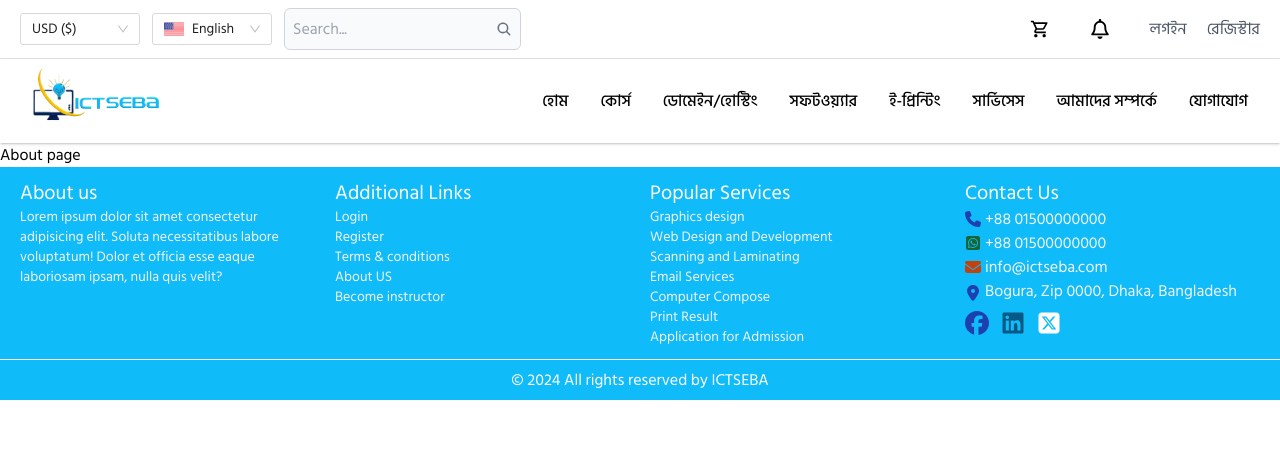
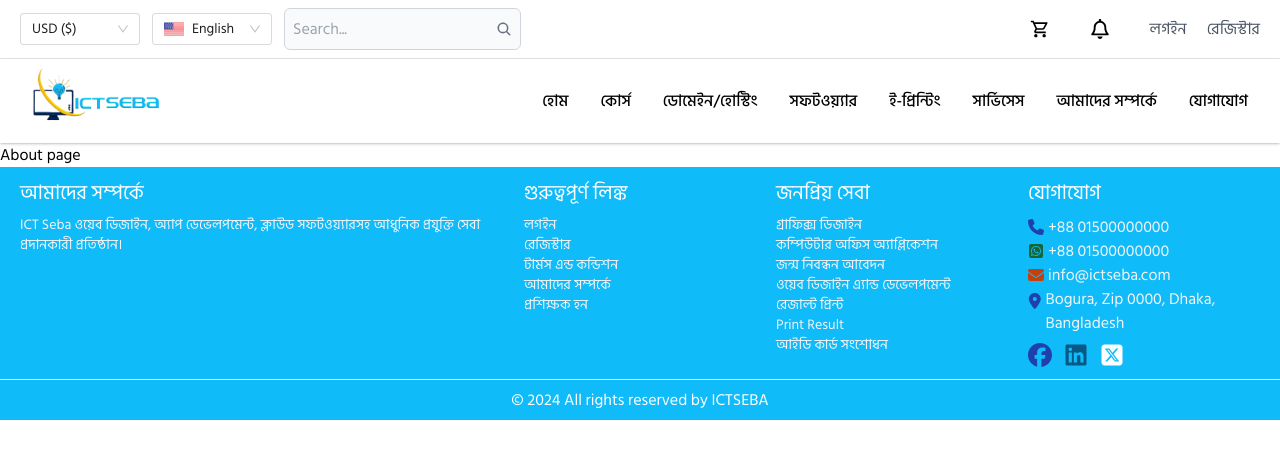
Before and after one commit to MdShobujDev/ict-seba, a Next.js app: page /about in a window 1280 px wide. Shown: the top 458 px of the page. Built offline with nearby package versions, Linux system fonts and the light colour scheme; what @ant-design/nextjs-registry would draw is missing.

Commit message:
Update Searvice Tabs and Footer section

```diff
--- a/package.json
+++ b/package.json
@@ -18,7 +18,8 @@
     "react": "^18.3.1",
     "react-dom": "^18.3.1",
     "react-icons": "^5.3.0",
-    "react-transition-group": "^4.4.5"
+    "react-transition-group": "^4.4.5",
+    "styled-components": "^6.1.13"
   },
   "devDependencies": {
     "@types/node": "^20",
--- a/src/components/Footer.tsx
+++ b/src/components/Footer.tsx
@@ -12,55 +12,54 @@ function Footer() {
   return (
     <footer className=" bg-primary text-white">
       <div>
-        <div className=" grid grid-cols-4 gap-5 px-5 py-3">
-          <div className="">
-            <h2 className=" text-xl">About us</h2>
+        <div className=" grid min-[950px]:grid-cols-5 grid-cols-2 gap-x-5 gap-y-10 px-5 py-3">
+          <div className="col-span-2">
+            <h2 className=" text-xl mb-2">আমাদের সম্পর্কে</h2>
             <p className=" text-sm text-gray-100">
-              Lorem ipsum dolor sit amet consectetur adipisicing elit. Soluta
-              necessitatibus labore voluptatum! Dolor et officia esse eaque
-              laboriosam ipsam, nulla quis velit?
+              ICT Seba ওয়েব ডিজাইন, অ্যাপ ডেভেলপমেন্ট, ক্লাউড সফটওয়্যারসহ
+              আধুনিক প্রযুক্তি সেবা প্রদানকারী প্রতিষ্ঠান।
             </p>
           </div>
           <div>
-            <h2 className=" text-xl">Additional Links</h2>
+            <h2 className=" text-xl mb-2">গুরুত্বপূর্ণ লিঙ্ক</h2>
             <ul className=" text-sm text-gray-100">
-              <li className=" cursor-pointer hover:underline">Login</li>
-              <li className=" cursor-pointer hover:underline">Register</li>
+              <li className=" cursor-pointer hover:underline">লগইন</li>
+              <li className=" cursor-pointer hover:underline">রেজিস্টার</li>
               <li className=" cursor-pointer hover:underline">
-                Terms & conditions
+                টার্মস এন্ড কন্ডিশন
               </li>
-              <li className=" cursor-pointer hover:underline">About US </li>
               <li className=" cursor-pointer hover:underline">
-                Become instructor
+                আমাদের সম্পর্কে
+              </li>
+              <li className=" cursor-pointer hover:underline">প্রশিক্ষক হন</li>
+            </ul>
+          </div>
+          <div>
+            <h2 className=" text-xl mb-2">জনপ্রিয় সেবা</h2>
+            <ul className=" text-sm text-gray-100">
+              <li className=" cursor-pointer hover:underline">
+                গ্রাফিক্স ডিজাইন
+              </li>
+              <li className=" cursor-pointer hover:underline">
+                কম্পিউটার অফিস অ্যাপ্লিকেশন
+              </li>
+              <li className=" cursor-pointer hover:underline">
+                জন্ম নিবন্ধন আবেদন
+              </li>
+              <li className=" cursor-pointer hover:underline">
+                ওয়েব ডিজাইন এ্যান্ড ডেভেলপমেন্ট
+              </li>
+              <li className=" cursor-pointer hover:underline">
+                রেজাল্ট প্রিন্ট
+              </li>
+              <li className=" cursor-pointer hover:underline">Print Result</li>
+              <li className=" cursor-pointer hover:underline">
+                আইডি কার্ড সংশোধন
               </li>
             </ul>
           </div>
           <div>
-            <h2 className=" text-xl">Popular Services</h2>
-            <ul className=" text-sm text-gray-100">
-              <li className=" cursor-pointer hover:underline">
-                Graphics design
-              </li>
-              <li className=" cursor-pointer hover:underline">
-                Web Design and Development
-              </li>
-              <li className=" cursor-pointer hover:underline">
-                Scanning and Laminating
-              </li>
-              <li className=" cursor-pointer hover:underline">
-                Email Services
-              </li>
-              <li className=" cursor-pointer hover:underline">
-                Computer Compose
-              </li>
-              <li className=" cursor-pointer hover:underline">Print Result</li>
-              <li className=" cursor-pointer hover:underline">
-                Application for Admission
-              </li>
-            </ul>
-          </div>
-          <div>
-            <h2 className=" text-xl">Contact Us</h2>
+            <h2 className=" text-xl mb-2">যোগাযোগ</h2>
             <ul className="text-gray-100">
               <li className="flex items-center gap-1">
                 <FaPhone className="text-blue-800" />
--- a/src/components/HomePage/HeroCarousel.tsx
+++ b/src/components/HomePage/HeroCarousel.tsx
@@ -16,7 +16,7 @@ import Banner3 from "@/../public/images/Hero/Banner3.jpg";
 import Image from "next/image";
 
 const HeroCarousel: React.FC = () => (
-  <div className=" bg-red-400 max-w-7xl mx-auto overflow-hidden w-sc relative">
+  <div className=" bg-red-400 max-w-7xl mx-auto overflow-hidden relative">
     <Carousel autoplay>
       <div>
         <Image src={Banner1} alt="Banner-1" style={contentStyle} />
```
Also changed, not shown: src/components/HomePage/ServicesTab.tsx (+83 -73 lines), 1 other file (tests, documents, lock files or other folders).
